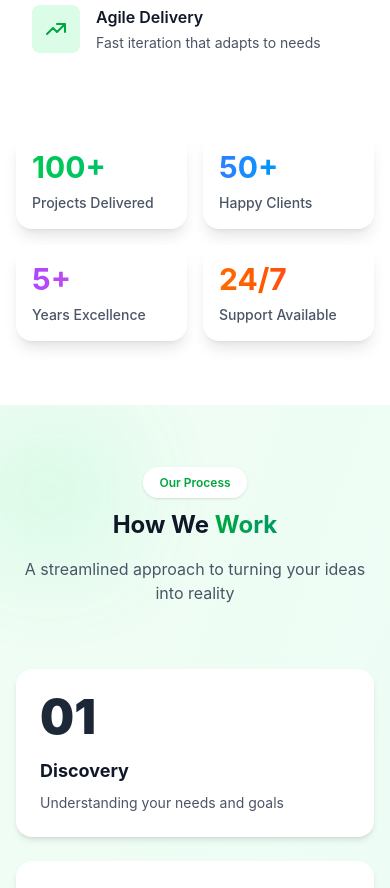
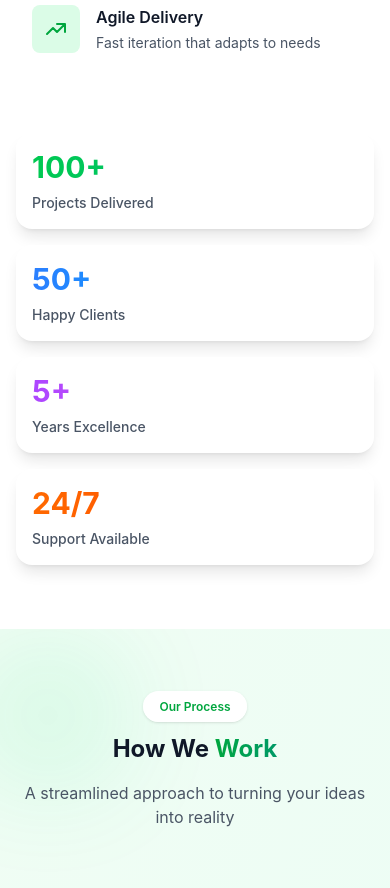
Before and after one commit to NovaSyntax753/QuickFusion, a Next.js app in the folder quickfusion-website/: page / in a window 390 px wide. Shown: the part 5480-6368 px from the top of the page. Built offline with nearby package versions, Linux system fonts and the light colour scheme.

Commit message:
Fix responsive stats grid to stack on small screens

```diff
--- a/quickfusion-website/app/about/page.tsx
+++ b/quickfusion-website/app/about/page.tsx
@@ -96,7 +96,7 @@ export default function About() {
             <div className="animate-fade-in-right">
               <div className="relative">
                 {/* Stats Grid */}
-                <div className="grid grid-cols-1 sm:grid-cols-2 gap-4 sm:gap-6">
+                <div className="grid grid-cols-1 md:grid-cols-2 gap-4 md:gap-6">
                   {[
                     {
                       number: "100+",
--- a/quickfusion-website/app/page.tsx
+++ b/quickfusion-website/app/page.tsx
@@ -450,7 +450,7 @@ export default function Home() {
 
             {/* Right Stats Grid */}
             <div className="animate-fade-in-right">
-              <div className="grid grid-cols-2 gap-4 sm:gap-6">
+              <div className="grid grid-cols-1 md:grid-cols-2 gap-4 md:gap-6">
                 {[
                   {
                     number: 100,
```
